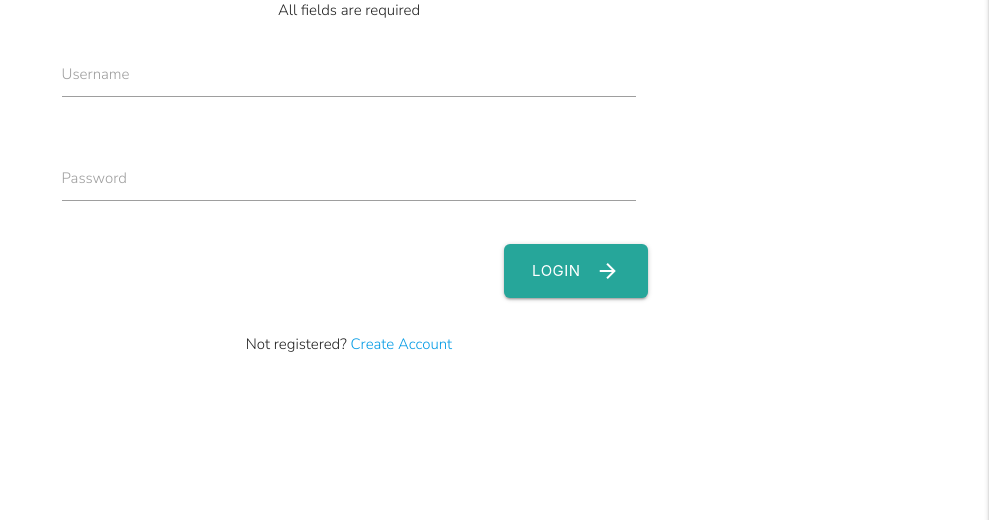
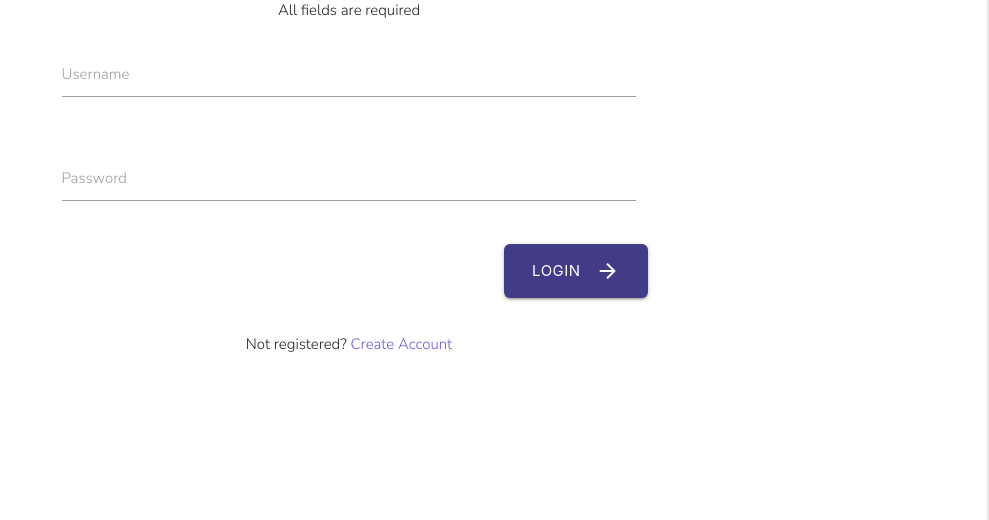
Before and after one commit to CarolinaCobo/la-biblioteca-ms3, a Flask app: page /login in a window 1280 px wide. Shown: the part 280-800 px from the top of the page, without its empty margins (291-1280 px from the left). Run offline with Flask 2, Linux system fonts and the light colour scheme; some libraries are stand-ins or nearby versions; some web fonts are replaced.

Commit message:
Style buttons and link on sign up and login page

```diff
--- a/static/css/style.css
+++ b/static/css/style.css
@@ -10,6 +10,9 @@ body {
     overflow-x: hidden;
 }
 
+a {
+    color: #675ddb;
+}
 
 
 /*  ________________ Navbar Section ________________ */
@@ -174,6 +177,7 @@ h3 {
     margin-left: 2px;
 }
 
+
 /*  ________________  Parallax ________________ */
 
 /* Parallax container Index page */
--- a/templates/login.html
+++ b/templates/login.html
@@ -24,7 +24,7 @@
 
         <!-- register -->
         <div class="row">
-            <button class="btn-large waves-effect waves-light right" type="submit">
+            <button class="btn-large button-purple waves-effect waves-light right" type="submit">
                 Login<i class="material-icons right">arrow_forward</i>
             </button>
         </div>
--- a/templates/register.html
+++ b/templates/register.html
@@ -33,8 +33,8 @@
 
         <!-- Register -->
         <div class="row">
-            <button class="btn-large waves-effect waves-light right" type="submit">
-                Submit<i class="material-icons right">arrow_forward</i>
+            <button class="btn-large waves-effect button-purple waves-light right" type="submit">
+                Sign up<i class="material-icons right">arrow_forward</i>
             </button>
         </div>
 
```
